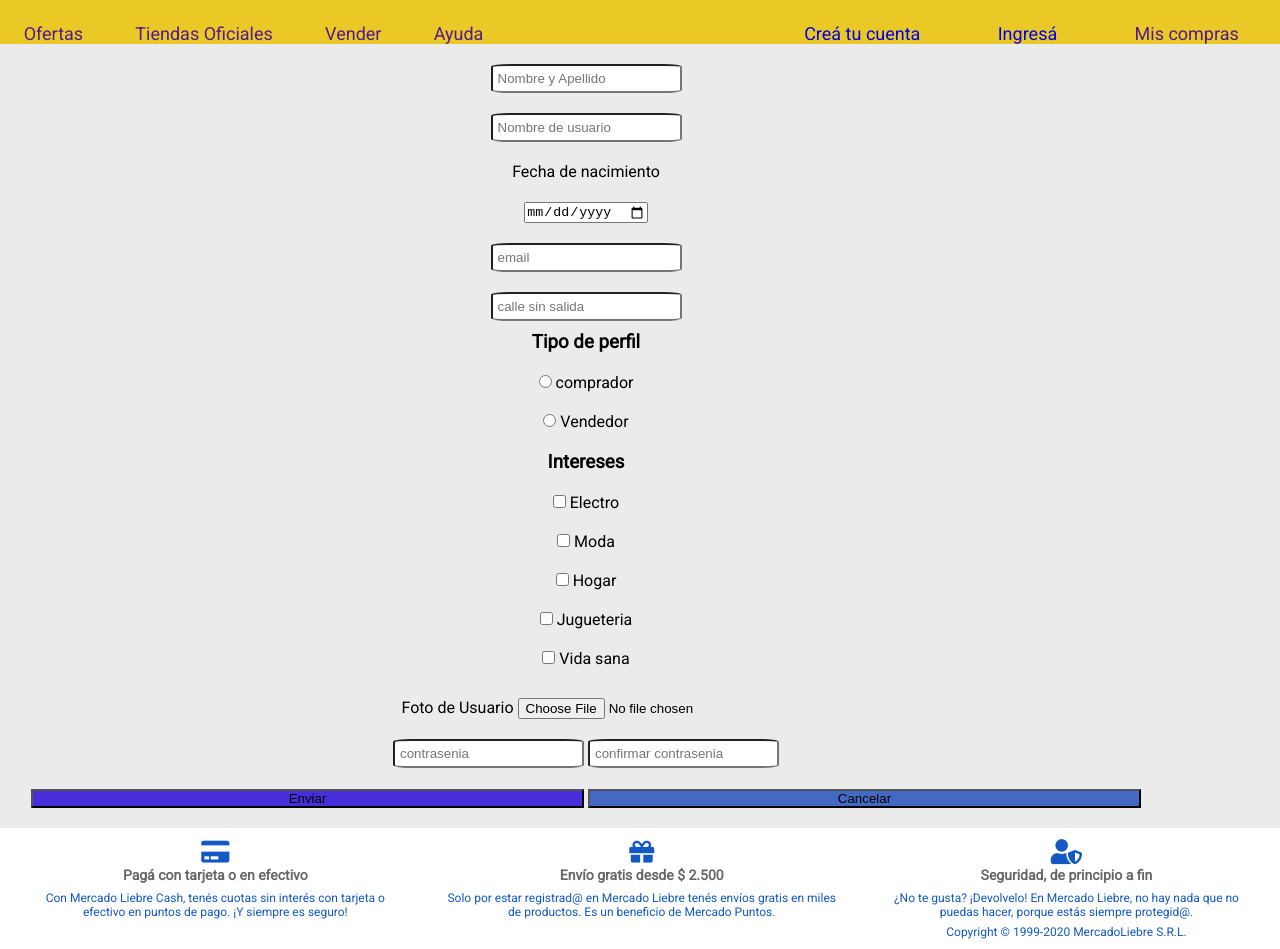
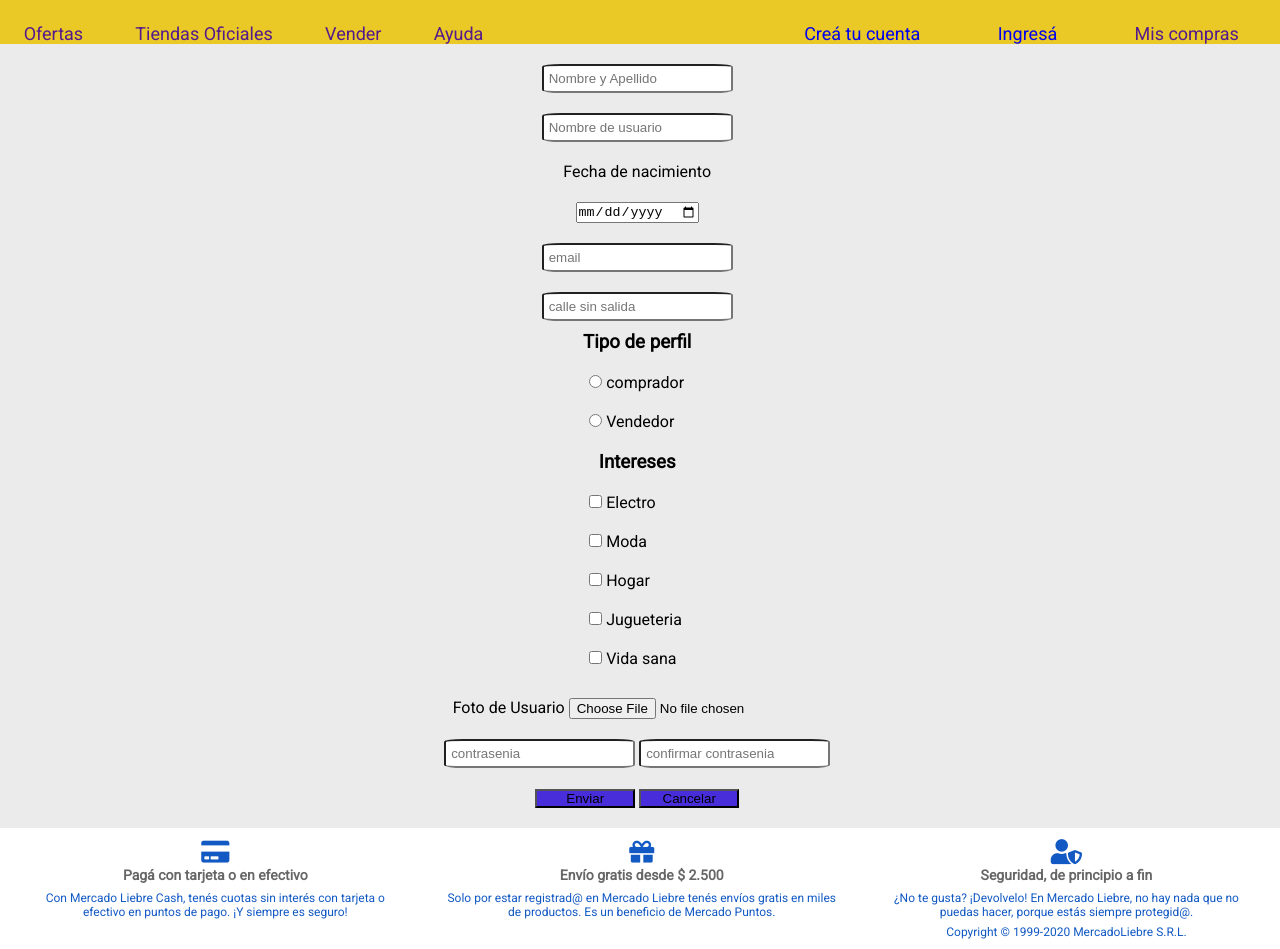
Before and after one commit to Ram8992/mercadoLiebreRam, a website: page views/register.html in a window 1280 px wide. Shown: the part 104-1053 px from the top of the page. Drawn offline with Linux system fonts and the light colour scheme.

Commit message:
registrok

```diff
--- a/public/css/styles.css
+++ b/public/css/styles.css
@@ -279,28 +279,31 @@ footer div p{
 
 form div{
     margin-bottom: 10px;
-    border-radius: 5%;
+    border-radius: 0%;
 }
 .text-field{
     padding: 5px;
-    border-radius: 10%;
+    border-radius: 0%;
 }
 .selecciones{
     display: flex;
     flex-direction: column;
+    justify-content: left;
+    text-align: left;
+    width: 96px;
 }
 
 .botonForm{
-    width: 48%;
+    width: 100px;
 }
 
 .botonSubmit{
-background-color: #39b54a;
+background-color: #482edb;
 color: #000;
 }
 
 .botonReset{
-    background-color: #426ac2;
+    background-color: #482edb;
     color: #000;
 }
 
@@ -319,7 +322,7 @@ color: #000;
     align-items: center;
     justify-content: space-between;
     margin: 0px;
-    width: 90vw;
+    width: 98vw;
 }
 
 form div{
```
Also changed, not shown: views/home.html (+6 -2 lines).
